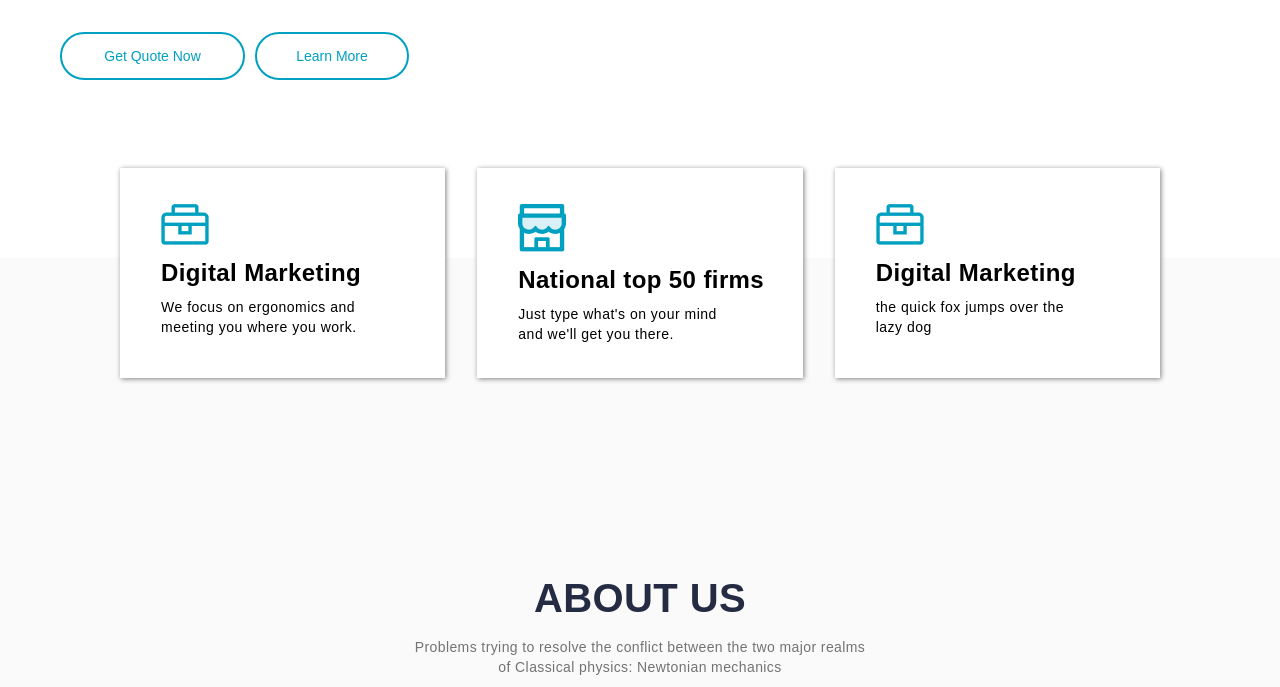
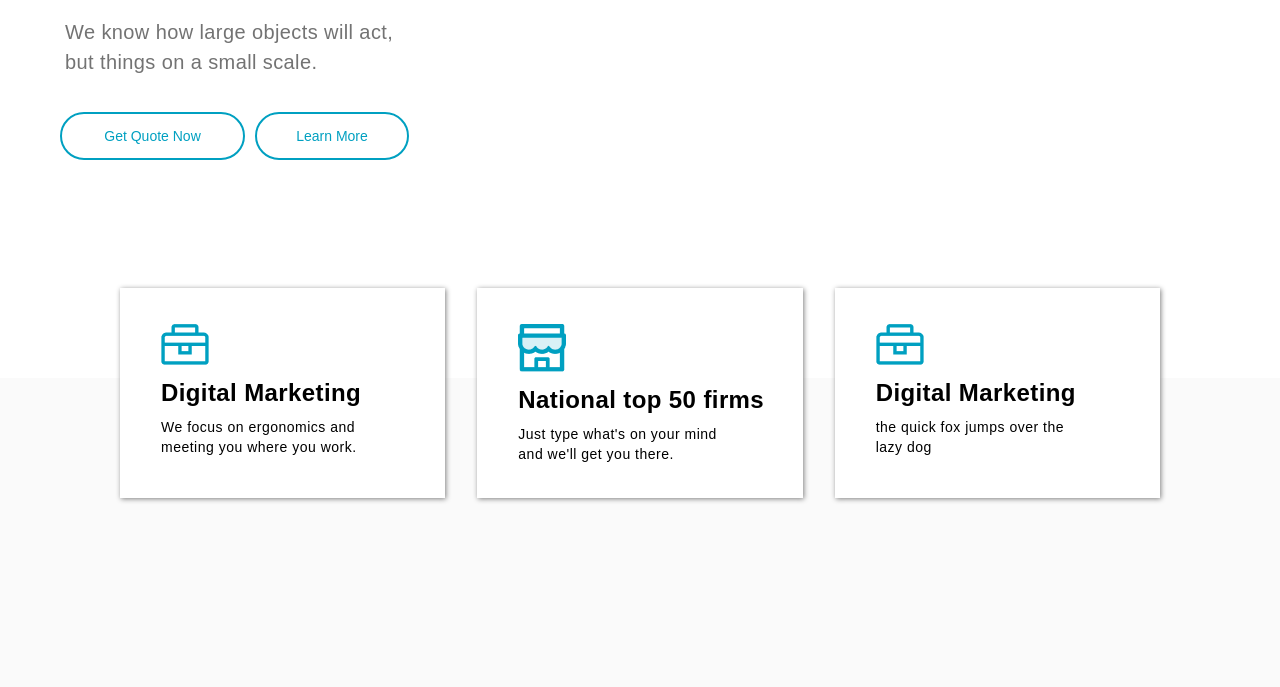
Before and after one commit to begzodmominov2009/Indicorp, a plain HTML site: page index.html in a window 1280 px wide. Shown: the part 338-1025 px from the top of the page. Drawn offline with Linux system fonts and the light colour scheme; files whose address does not match are found by name.

Commit message:
qoshildi

```diff
--- a/css/layout/home.css
+++ b/css/layout/home.css
@@ -3,7 +3,9 @@
     background-position: center;
     background-repeat: no-repeat;
     background-size: cover;
-    padding-bottom: 188px;
+    padding-bottom: 228px;
+    padding-top: 80px;
+
 }
 
 .main-title {
```
